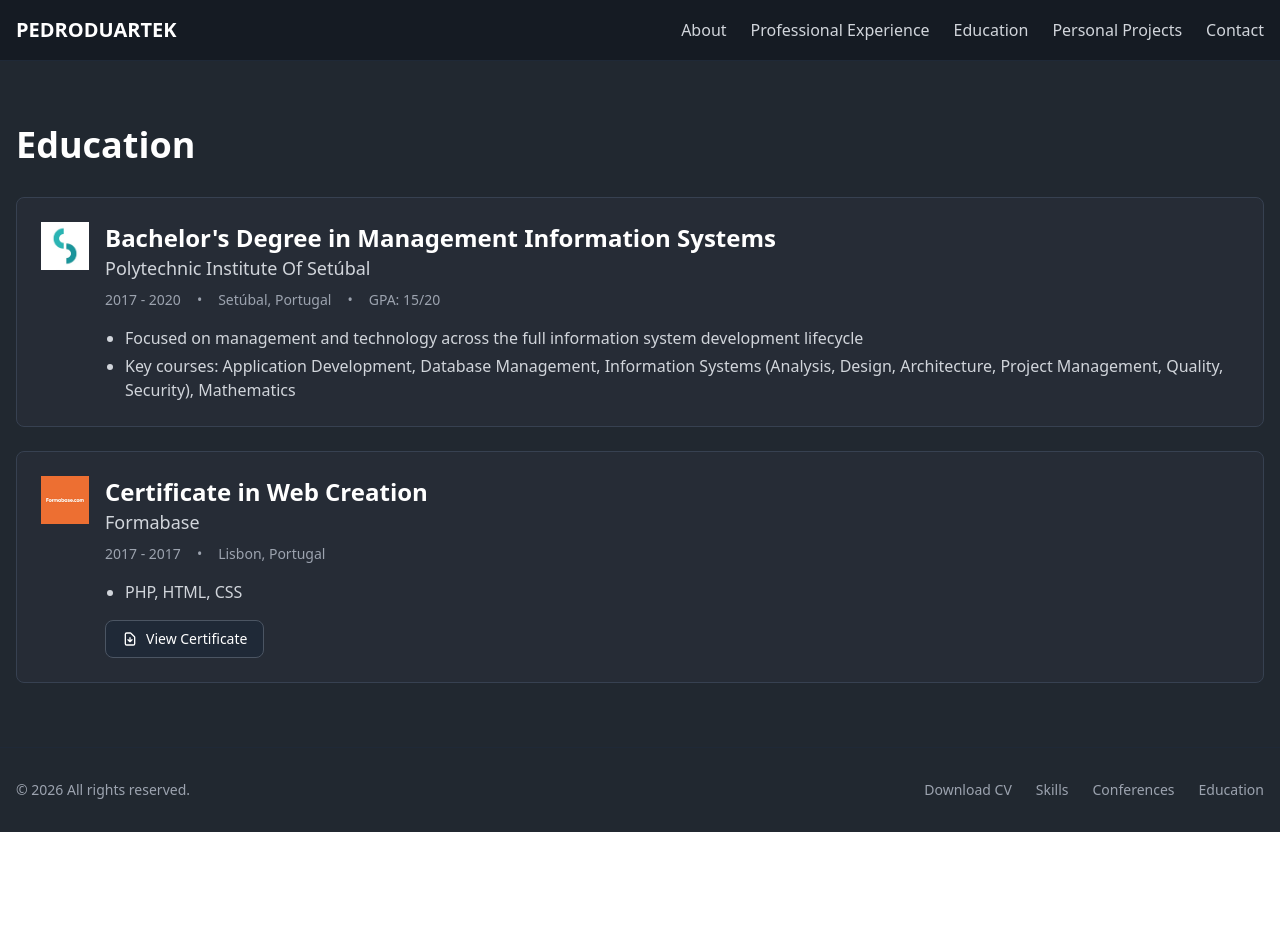
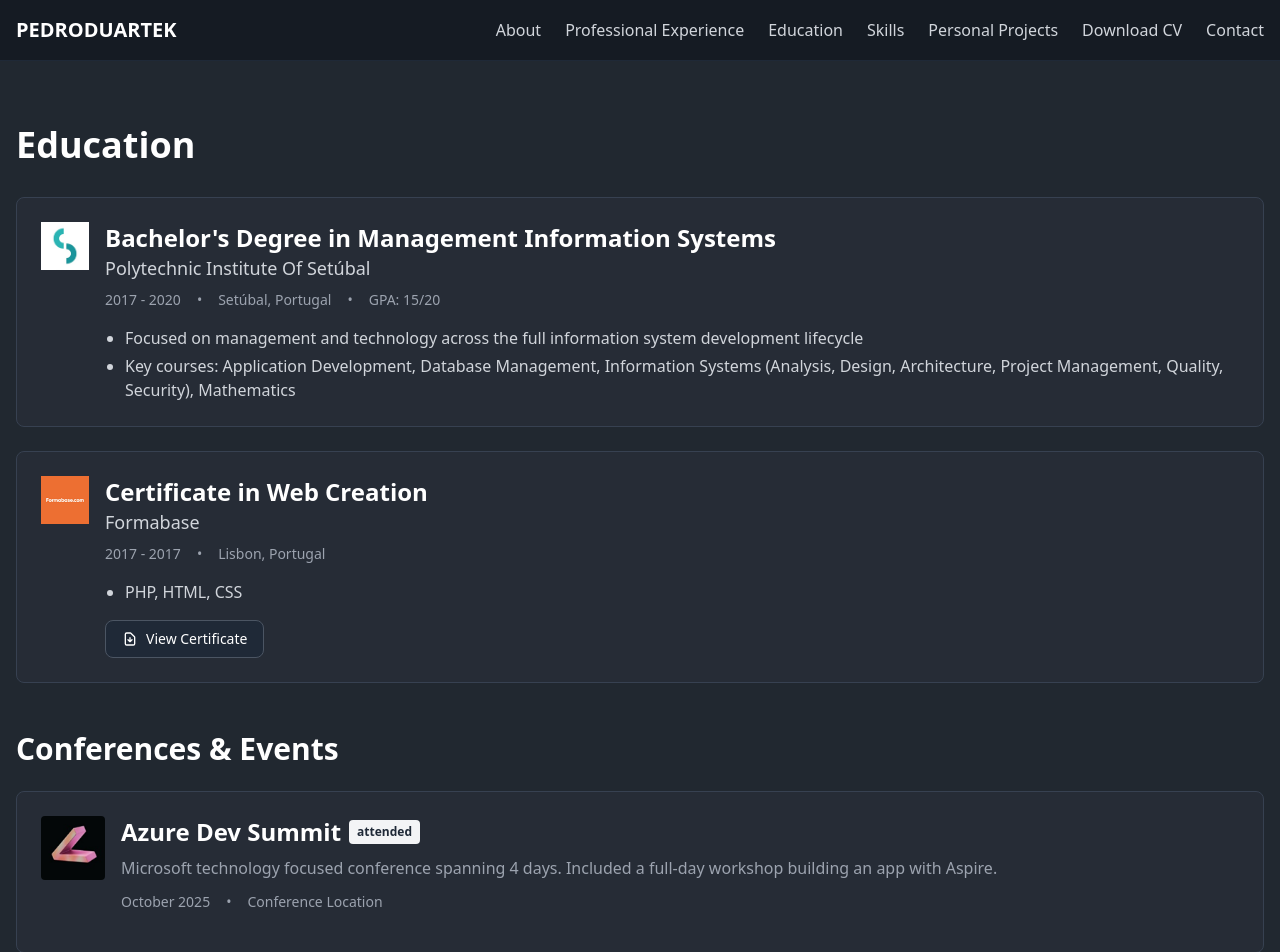
Before and after one commit to pedroduartek/personal-website.ai, a React (Vite) app in the folder apps/web/: page /education in a window 1280 px wide. Shown: the top 952 px of the page. Before the commit the page ends 832 px from the top, so only its background shows below. Built offline with nearby package versions, Linux system fonts and the light colour scheme.

Commit message:
Refactor AppLayout; remove Footer component and add navigation links for Skills and CV Add conference participation section to EducationPage; update SEO metadata and include conference logos Add useScrollAnimation hook for scroll-based animations

```diff
--- a/apps/web/src/app/layout/AppLayout.tsx
+++ b/apps/web/src/app/layout/AppLayout.tsx
@@ -16,7 +16,6 @@ export default function AppLayout() {
           <Outlet />
         </Suspense>
       </main>
-      <Footer />
     </div>
   )
 }
@@ -33,7 +32,9 @@ function Header() {
             <NavLink to="/about">About</NavLink>
             <NavLink to="/experience">Professional Experience</NavLink>
             <NavLink to="/education">Education</NavLink>
+            <NavLink to="/skills">Skills</NavLink>
             <NavLink to="/projects">Personal Projects</NavLink>
+            <NavLink to="/cv">Download CV</NavLink>
             <NavLink to="/contact">Contact</NavLink>
           </div>
         </div>
@@ -49,40 +50,3 @@ function NavLink({ to, children }: { to: string; children: React.ReactNode }) {
     </Link>
   )
 }
-
-function Footer() {
-  return (
-    <footer className="border-t border-gray-800">
-      <div className="container mx-auto px-4 py-8">
-        <div className="flex flex-col items-center justify-between gap-4 sm:flex-row">
-          <p className="text-sm text-gray-400">
-            © {new Date().getFullYear()} All rights reserved.
-          </p>
-          <div className="flex gap-6">
-            <Link to="/cv" className="text-sm text-gray-400 hover:text-white">
-              Download CV
-            </Link>
-            <Link
-              to="/skills"
-              className="text-sm text-gray-400 hover:text-white"
-            >
-              Skills
-            </Link>
-            <Link
-              to="/conferences"
-              className="text-sm text-gray-400 hover:text-white"
-            >
-              Conferences
-            </Link>
-            <Link
-              to="/education"
-              className="text-sm text-gray-400 hover:text-white"
-            >
-              Education
-            </Link>
-          </div>
-        </div>
-      </div>
-    </footer>
-  )
-}
--- a/apps/web/src/features/education/EducationPage.tsx
+++ b/apps/web/src/features/education/EducationPage.tsx
@@ -1,7 +1,10 @@
 import PageSEO from '../../components/seo/PageSEO'
 import { education } from '../../content/education'
+import { conferences } from '../../content/conferences'
 import polytechnicLogo from '../../images/polytechnic_setubal.png'
 import formabaseLogo from '../../images/formabase.png'
+import azureDevSummitLogo from '../../images/azure_dev_summit.png'
+import webSummitLogo from '../../images/web_summit.png'
 
 export default function EducationPage() {
   const institutionLogos: Record<string, string> = {
@@ -9,11 +12,16 @@ export default function EducationPage() {
     Formabase: formabaseLogo,
   }
 
+  const conferenceLogos: Record<string, string> = {
+    'Azure Dev Summit': azureDevSummitLogo,
+    'Web Summit': webSummitLogo,
+  }
+
   return (
     <>
       <PageSEO
-        title="Education"
-        description="Academic background and certifications"
+        title="Education & Conferences"
+        description="Academic background, certifications, and conference participation"
       />
       <div className="container mx-auto px-4 py-16">
         <h1 className="mb-8 text-4xl font-bold text-white">Education</h1>
@@ -91,6 +99,65 @@ export default function EducationPage() {
             </article>
           ))}
         </div>
+
+        {/* Conferences & Events Section */}
+        <h2 className="mb-6 mt-12 text-3xl font-bold text-white">
+          Conferences & Events
+        </h2>
+        <div className="space-y-6">
+          {conferences.map((item) => (
+            <article
+              key={item.id}
+              className="rounded-lg border border-gray-700 bg-card p-6"
+            >
+              <div className="mb-4 flex items-start gap-4">
+                {conferenceLogos[item.name] && (
+                  <img
+                    src={conferenceLogos[item.name]}
+                    alt={`${item.name} logo`}
+                    className="h-16 w-16 rounded object-contain"
+                  />
+                )}
+                <div className="flex-1">
+                  <div className="mb-2 flex items-center gap-2">
+                    <h3 className="text-2xl font-bold text-white">
+                      {item.name}
+                    </h3>
+                    <span
+                      className={`rounded px-2 py-1 text-xs font-semibold ${
+                        item.type === 'presented'
+                          ? 'bg-green-100 text-green-800 dark:bg-green-900 dark:text-green-200'
+                          : item.type === 'organized'
+                            ? 'bg-purple-100 text-purple-800 dark:bg-purple-900 dark:text-purple-200'
+                            : 'bg-gray-100 text-gray-800 dark:bg-gray-800 dark:text-gray-200'
+                      }`}
+                    >
+                      {item.type}
+                    </span>
+                  </div>
+                  {item.title && (
+                    <p className="mb-2 text-lg font-semibold text-gray-300">
+                      {item.title}
+                    </p>
+                  )}
+                  {item.description && (
+                    <p className="mb-3 text-gray-400">{item.description}</p>
+                  )}
+                  <div className="flex items-center gap-4 text-sm text-gray-400">
+                    <time>
+                      {new Date(item.date).toLocaleDateString('en-US', {
+                        year: 'numeric',
+                        month: 'long',
+                      })}
+                    </time>
+                    <span>•</span>
+                    <span>{item.location}</span>
+                  </div>
+                </div>
+              </div>
+            </article>
+          ))}
+        </div>
       </div>
     </>
   )
--- /dev/null
+++ b/apps/web/src/hooks/useScrollAnimation.ts
@@ -0,0 +1,33 @@
+import { useEffect, useRef, useState } from 'react'
+
+export function useScrollAnimation(threshold = 0.1) {
+  const ref = useRef<HTMLDivElement>(null)
+  const [isVisible, setIsVisible] = useState(false)
+
+  useEffect(() => {
+    const observer = new IntersectionObserver(
+      ([entry]) => {
+        if (entry.isIntersecting) {
+          setIsVisible(true)
+          // Once visible, stop observing to prevent re-triggering
+          if (ref.current) {
+            observer.unobserve(ref.current)
+          }
+        }
+      },
+      { threshold },
+    )
+
+    if (ref.current) {
+      observer.observe(ref.current)
+    }
+
+    return () => {
+      if (ref.current) {
+        observer.unobserve(ref.current)
+      }
+    }
+  }, [threshold])
+
+  return { ref, isVisible }
+}
```
Also changed, not shown: 1 other file (tests, documents, lock files or other folders).
